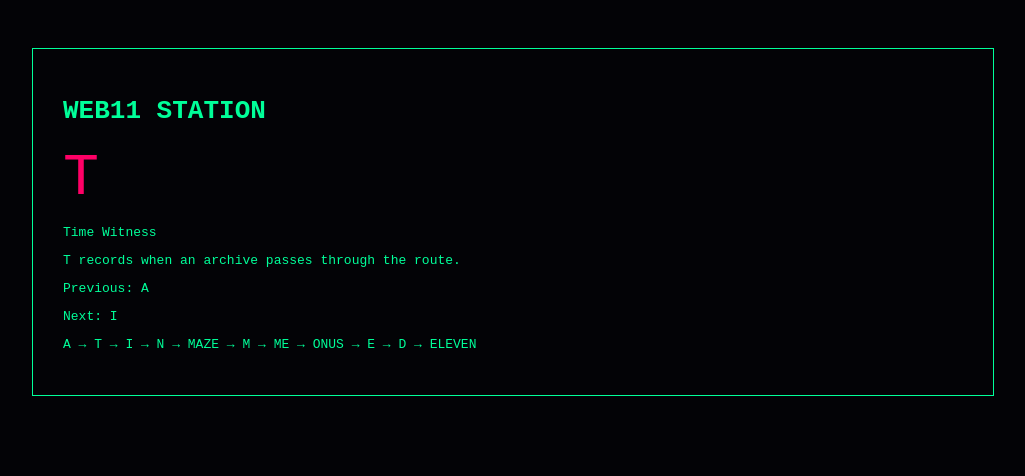
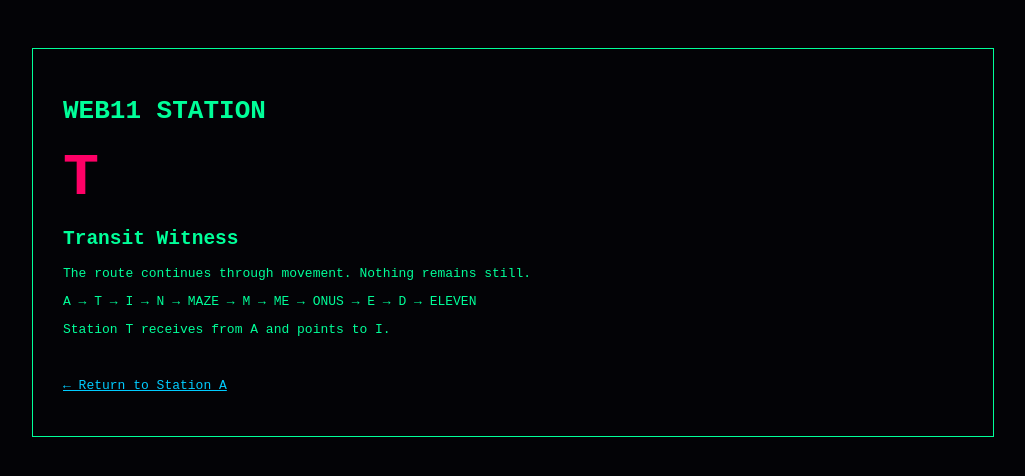
Before and after one commit to ellisluck11/web11-statiton-alpha, a plain HTML site: page T/index.html in a window 1280 px wide. Shown: the whole page, without its empty margins (16-1041 px from the left). Drawn offline with Linux system fonts and the light colour scheme.

Commit message:
Add transit witness to station T
Updated HTML content and styling for Station T.

```diff
--- a/T/index.html
+++ b/T/index.html
@@ -11,19 +11,29 @@ body{
     font-family:monospace;
     padding:40px;
 }
+
 .box{
     border:1px solid #00ff99;
     padding:30px;
     max-width:900px;
 }
-h1{color:#00ff99;}
+
+h1{
+    color:#00ff99;
+}
+
 .station{
     font-size:60px;
     color:#ff0066;
+    font-weight:bold;
 }
-a{color:#00ffff;}
+
+a{
+    color:#00ccff;
+}
 </style>
 </head>
+
 <body>
 
 <div class="box">
@@ -32,24 +42,27 @@ a{color:#00ffff;}
 
 <div class="station">T</div>
 
-<p>Time Witness</p>
+<h2>Transit Witness</h2>
 
 <p>
-T records when an archive passes through the route.
-</p>
-
-<p>
-Previous: A
-</p>
-
-<p>
-Next: I
+The route continues through movement.
+Nothing remains still.
 </p>
 
 <p>
 A → T → I → N → MAZE → M → ME → ONUS → E → D → ELEVEN
 </p>
 
+<p>
+Station T receives from A and points to I.
+</p>
+
+<br>
+
+<p>
+<a href="../A/">← Return to Station A</a>
+</p>
+
 </div>
 
 </body>
```
Lines whose indentation alone changed are shown as unchanged.
